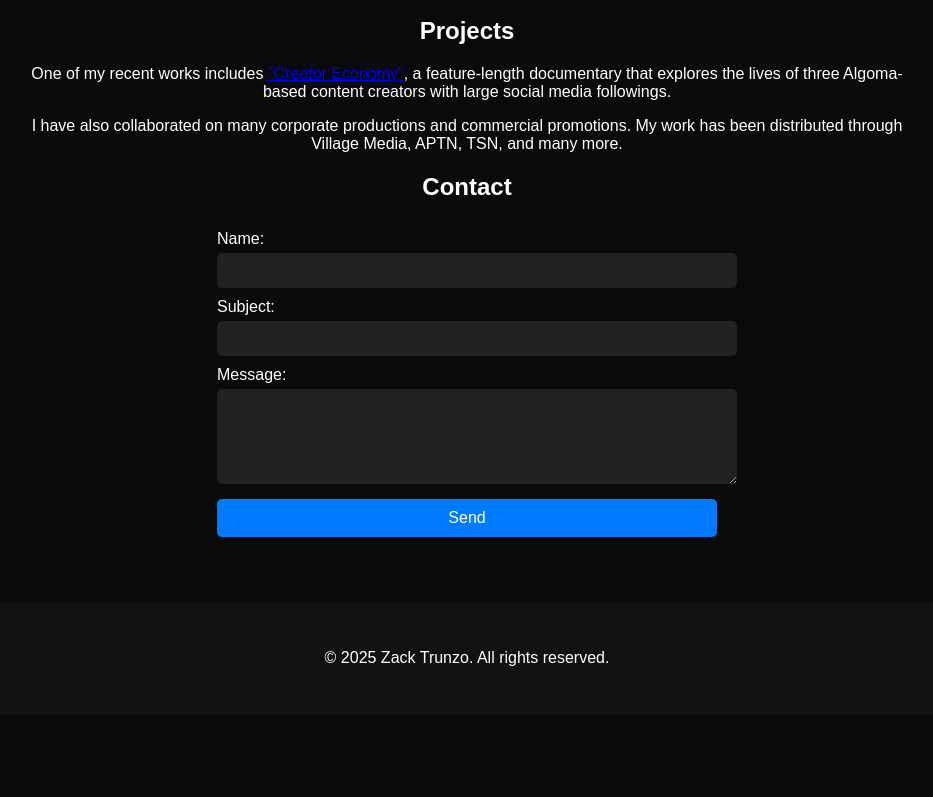
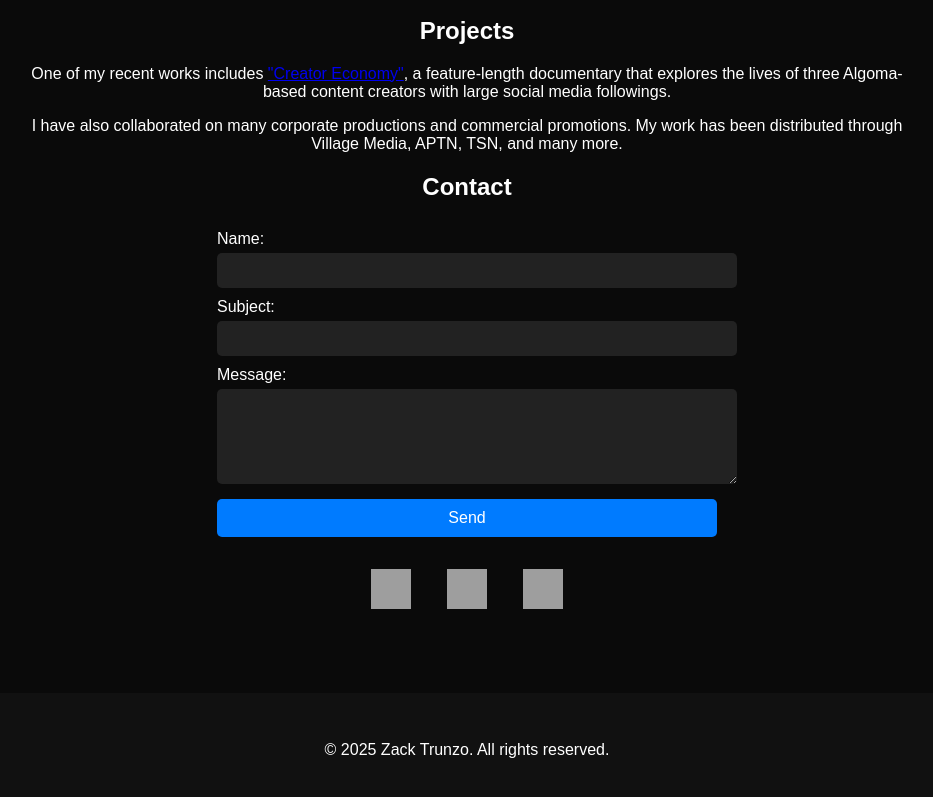
Before and after one commit to zacktrunzo/zack, a plain HTML site: page index.html in a window 1280 px wide. Shown: the part 1039-1836 px from the top of the page, without its empty margins (173-1106 px from the left). Before the commit the page ends 1754 px from the top, so only its background shows below. Drawn offline with Linux system fonts and the light colour scheme; grey boxes are pictures that could not be loaded.

Commit message:
Add files via upload

```diff
--- a/index.html
+++ b/index.html
@@ -171,6 +171,11 @@
 
                 <button type="submit">Send</button>
             </form>
+            <div class="social-links">
+                <a href="#"><img src="https://dl.dropboxusercontent.com/scl/fi/o0gmqhfzt4m79ft6giihe/icons8-instagram-144.png?rlkey=od4ovp3vu9mefw0jvvmej421l&dl=0" alt="Instagram"></a>
+                <a href="#"><img src="https://dl.dropboxusercontent.com/scl/fi/egzrqugk4jljmpt7hn11x/icons8-linkedin-144.png?rlkey=tohdjngecimc0fufs6944iwms&dl=0" alt="LinkedIn"></a>
+                <a href="#"><img src="https://dl.dropboxusercontent.com/scl/fi/wnqh7zgyk5tfm42nptwf2/icons8-youtube-144.png?rlkey=1vl2scca71kdhdxm1ha7wd390&dl=0" alt="YouTube"></a>
+            </div>
         </section>
     </div>
     <footer>
```
